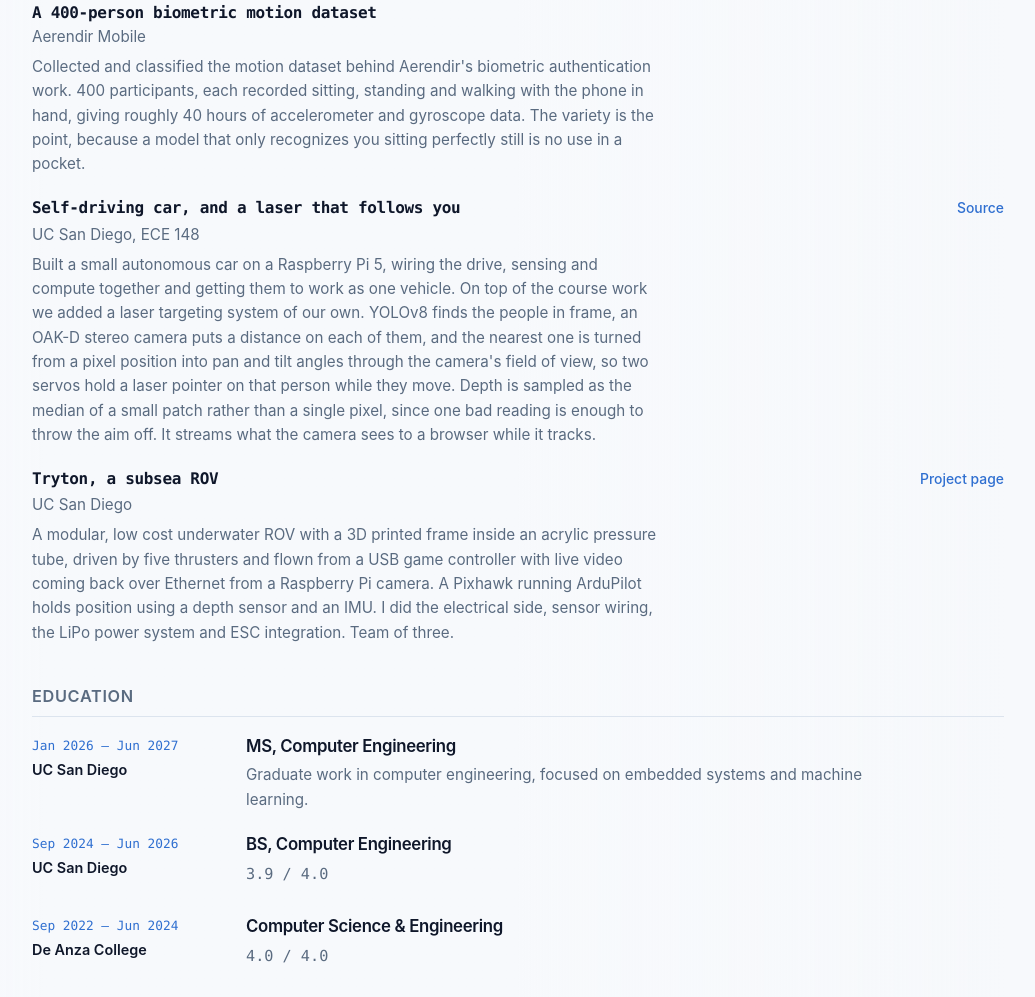
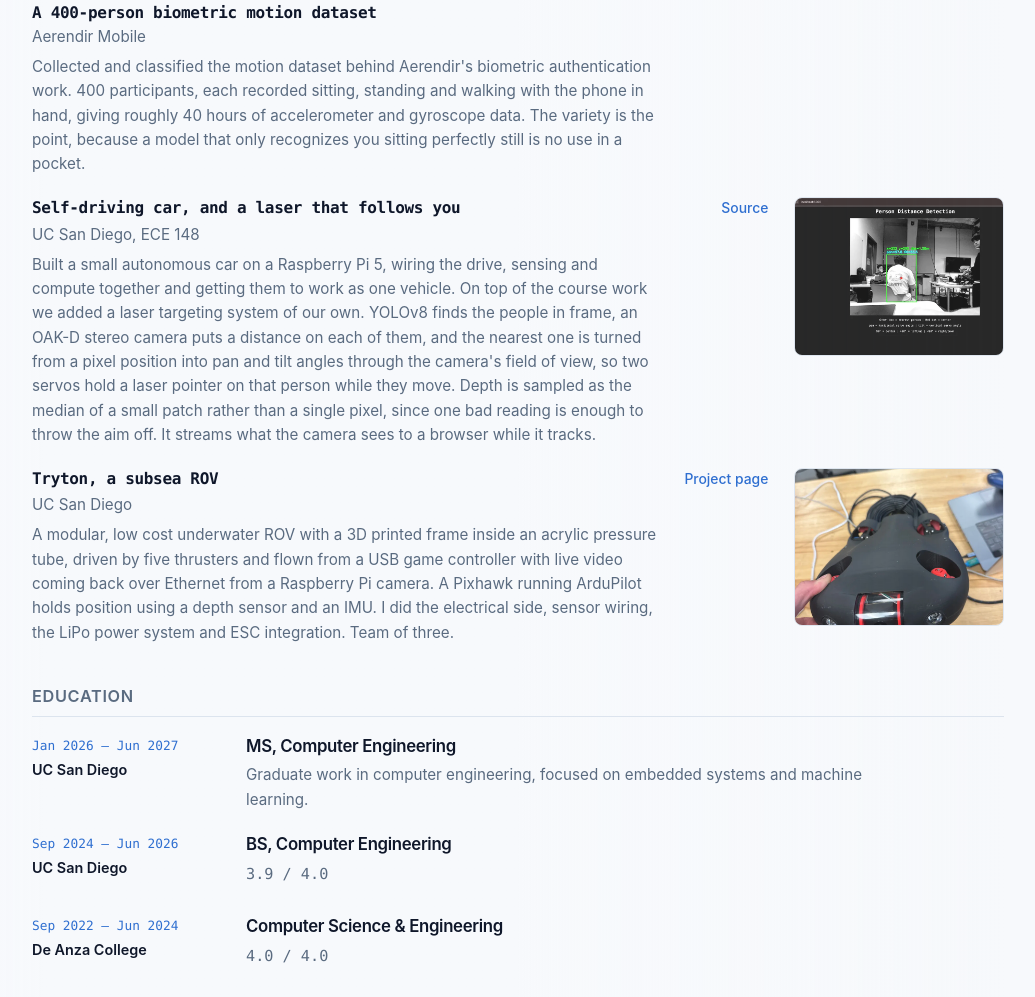
Before and after one commit to halvis82/halvis82.github.io, a plain HTML site: page index.html in a window 1280 px wide. Shown: the part 2230-3227 px from the top of the page, without its empty margins (122-1157 px from the left). Drawn offline with Linux system fonts and the light colour scheme; no server answers.

Commit message:
photos on the two projects that have one

```diff
--- a/index.html
+++ b/index.html
@@ -219,7 +219,8 @@
         </p>
       </li>
 
-      <li>
+      <li class="has-shot">
+        <div class="proj-main">
           <div class="proj-head">
             <h3>Self-driving car, and a laser that follows you</h3>
             <a href="https://github.com/UCSD-Silberman-Classes-and-Projects/fall-2025-final-project-team-15">Source</a>
@@ -237,9 +238,16 @@
             one bad reading is enough to throw the aim off. It streams what the
             camera sees to a browser while it tracks.
           </p>
+        </div>
+        <img class="proj-shot" src="img/laser-tracking.webp" width="797" height="600"
+             loading="lazy" decoding="async"
+             alt="The tracking view in a browser. A green box marks the nearest person,
+                  with their distance and the pan and tilt angles the servos are holding
+                  printed over the frame.">
       </li>
 
-      <li>
+      <li class="has-shot">
+        <div class="proj-main">
           <div class="proj-head">
             <h3>Tryton, a subsea ROV</h3>
             <a href="https://halvis82.github.io/tryton/">Project page</a>
@@ -253,6 +261,11 @@
             depth sensor and an IMU. I did the electrical side, sensor wiring, the
             LiPo power system and ESC integration. Team of three.
           </p>
+        </div>
+        <img class="proj-shot" src="img/tryton.webp" width="800" height="600"
+             loading="lazy" decoding="async"
+             alt="The Tryton hull in one hand. A 3D printed black body with red fittings,
+                  open thruster nacelles and a clear acrylic tube holding the camera.">
       </li>
 
     </ul>
--- a/style.css
+++ b/style.css
@@ -499,6 +499,40 @@ main {
 .proj-head a { font-size: .87rem; font-weight: 550; text-decoration: none; }
 .proj-head a:hover { text-decoration: underline; }
 .proj-list p { color: var(--muted); font-size: .95rem; max-width: var(--measure); }
+/* A project with a picture puts it in a second column, spanning however many
+   rows the text happens to take. Only entries carrying .has-shot become grids,
+   so a project without a picture is untouched rather than left with a gap
+   where one should be. */
+.proj-list > li.has-shot {
+  display: grid;
+  grid-template-columns: minmax(0, 1fr) 210px;
+  column-gap: 1.6rem;
+  align-items: start;
+}
+.proj-shot {
+  width: 100%;
+  height: auto;
+  border-radius: .5rem;
+  border: 1px solid var(--border);
+  /* Sitting slightly back from full strength keeps a photograph from shouting
+     on a page that is otherwise line art and type. */
+  opacity: .9;
+  transition: opacity .18s ease;
+}
+.proj-shot:hover { opacity: 1; }
+
+/* Both halves of the theme rule, same shape as the palette above: the system
+   preference unless the toggle has overridden it, and the explicit choice. */
+@media (prefers-color-scheme: dark) {
+  :root:not([data-theme="light"]) .proj-shot { filter: brightness(.85); }
+}
+:root[data-theme="dark"] .proj-shot { filter: brightness(.85); }
+
+@media (max-width: 700px) {
+  .proj-list > li.has-shot { grid-template-columns: 1fr; }
+  .proj-list > li.has-shot > .proj-shot { margin-top: .7rem; max-width: 320px; }
+}
+
 /* Where the work was done. Matches the timeline's place line, so a project
    and a job read as the same kind of fact. */
 .proj-at {
```
Also changed, not shown: img/laser-tracking.webp (added), img/tryton.webp (added). Lines whose indentation alone changed are shown as unchanged.
